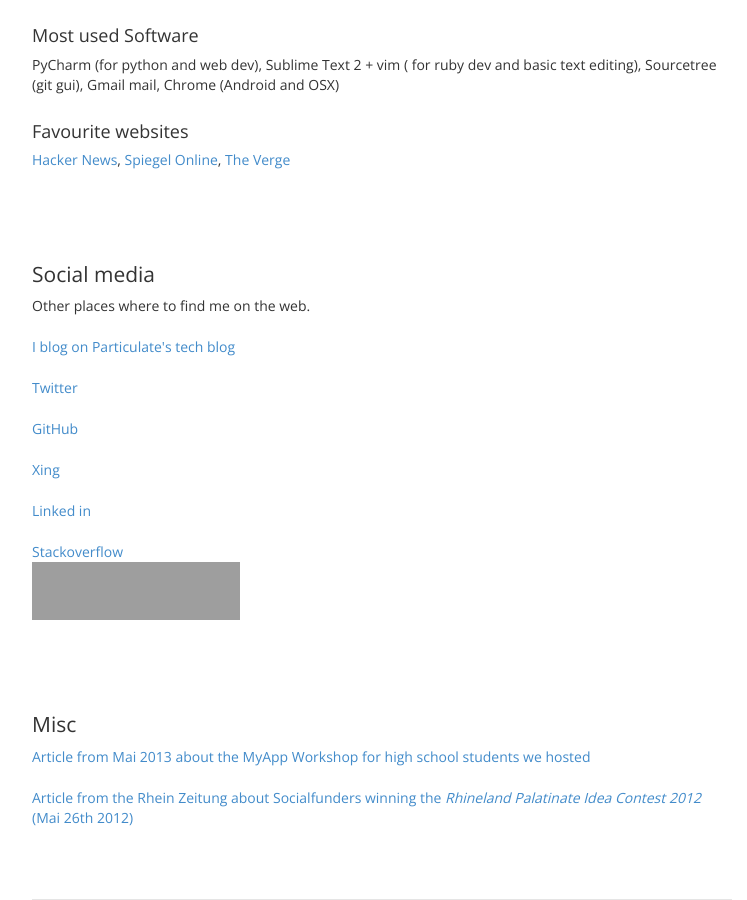
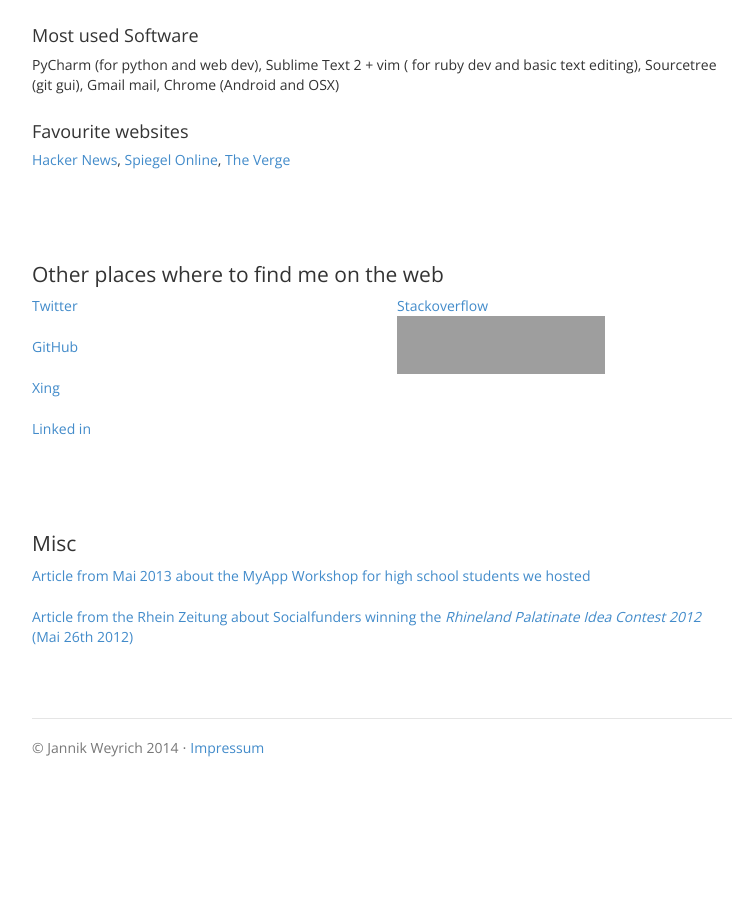
Before and after one commit to jnkwrych/jnkwrych.github.io, a Jekyll site: the page built from index.html, in a window 1280 px wide and 900 px high, scrolled down 1301 px. Shown: the whole window, without its empty margins (258-1005 px from the left). Built offline with Jekyll 4.4.1, drawn with Linux system fonts in a browser that asks for light colours; Markdown is read by kramdown in place of the engine named in the settings; after the commit the page ends 2100 px from its top, so only the background shows below that; grey boxes are pictures that could not be loaded.

Commit message:
Removed particulate blog

```diff
--- a/index.html
+++ b/index.html
@@ -83,12 +83,9 @@
 </article>
 
 <article>
-    <h2>Social media</h2>
-
-    <p>Other places where to find me on the web.</p>
-
-    <p><a href="http://tech.particulate.me/" target="_blank">I blog on Particulate's tech blog</a></p>
-
+    <h2>Other places where to find me on the web</h2>
+    <div class="row">
+        <div class="col-md-6">
             <p><a href="http://www.twitter.com/jnk_wyrch" target="_blank">Twitter</a></p>
 
             <p><a href="https://github.com/j7nn7k" target="_blank">GitHub</a></p>
@@ -96,7 +93,8 @@
             <p><a href="https://www.xing.com/profiles/Jannik_Weyrich" target="_blank">Xing</a></p>
 
             <p><a href="http://www.linkedin.com/pub/jannik-weyrich/29/955/6b7" target="_blank">Linked in</a></p>
-
+        </div>
+        <div class="col-md-6">
             <p>
                 <a href="http://stackoverflow.com/users/268125/j7nn7k" target="_blank">Stackoverflow</a><br>
                 <a href="http://stackoverflow.com/users/268125/j7nn7k">
@@ -105,7 +103,8 @@
                          title="profile for j7nn7k at Stack Overflow, Q&amp;A for professional and enthusiast programmers">
                 </a>
             </p>
-
+        </div>
+    </div>
 </article>
 
 <article>
```
Lines whose indentation alone changed are shown as unchanged.
